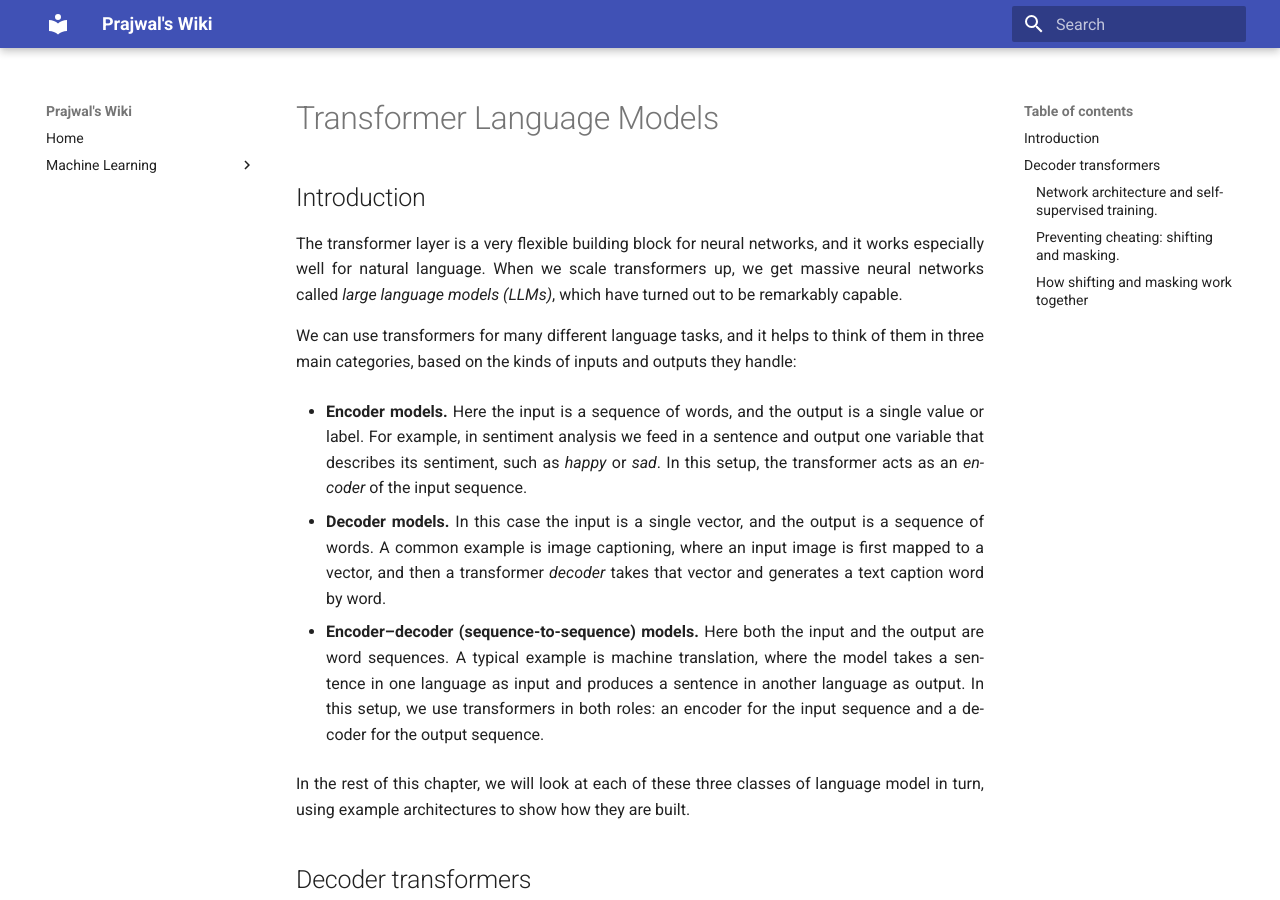
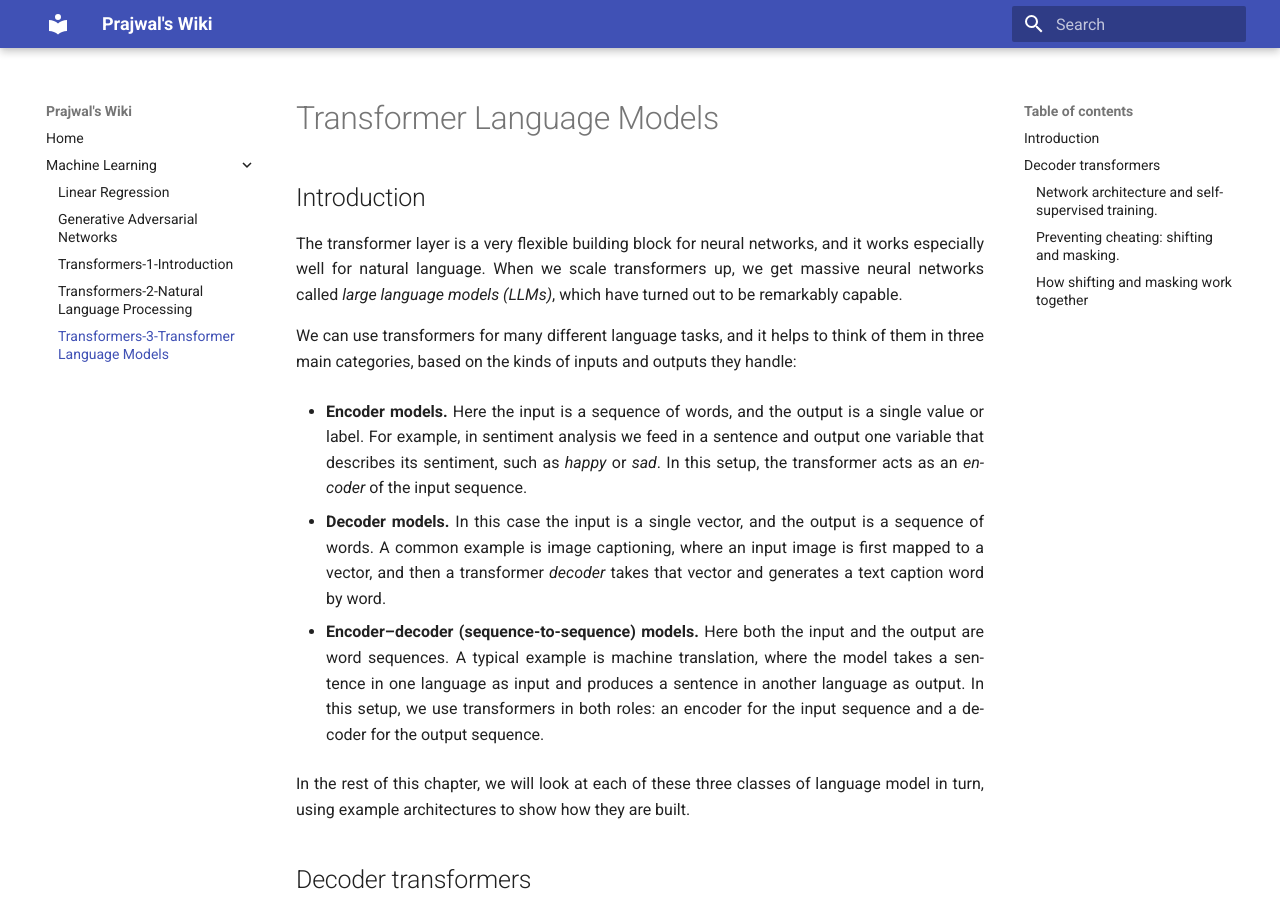
Before and after one commit to pj1911/my-wiki, an MkDocs documentation site: the page built from docs/Transformers-3-LLMs.md, in a window 1280 px wide and 900 px high. Built offline with MkDocs 1.6.1 and Material for MkDocs 9.7.7, drawn with Linux system fonts in a browser that asks for light colours.

Commit message:
Update mkdocs.yml

```diff
--- a/mkdocs.yml
+++ b/mkdocs.yml
@@ -10,6 +10,7 @@ nav:
       - Generative Adversarial Networks: Generative Adversarial Networks.md
       - Transformers-1-Introduction: Transformers-1-Introduction.md
       - Transformers-2-Natural Language Processing: Transformers-2-NLP.md
+      - Transformers-3-Transformer Language Models: Transformers-3-LLMs.md
 
 markdown_extensions:
   - admonition
```
